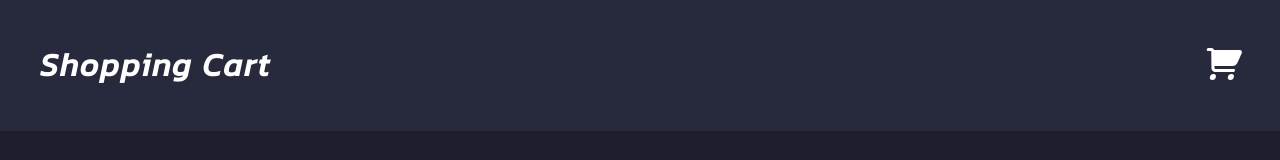
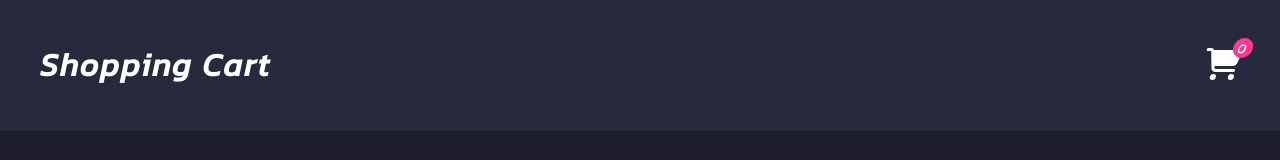
Before and after one commit to MuhdHanish/Redux-ShoppingCart, a React (Create React App) app: page / in a window 1280 px wide. Shown: the top 160 px of the page. Built offline with nearby package versions, Linux system fonts and the light colour scheme.

Commit message:
cart count added in head but there is some small issues

```diff
--- a/src/components/Header/Header.css
+++ b/src/components/Header/Header.css
@@ -12,3 +12,18 @@ header .container{
 .icon-container {
  transform: skewX(-10deg);
 }
+
+.cart-count-header{
+ width: 20px;
+ height: 20px;
+ border-radius: 50%;
+ background-color: #ff398f;
+ color: white;
+ font-size: 13px;
+ display: flex;
+ justify-content: center;
+ align-items: center;
+ position: absolute;
+ top: -10px;
+ right: -10px;
+}
--- a/src/components/Header/Header.jsx
+++ b/src/components/Header/Header.jsx
@@ -1,15 +1,20 @@
-import React from 'react';
-import { FontAwesomeIcon } from '@fortawesome/react-fontawesome';
-import { faCartShopping } from '@fortawesome/free-solid-svg-icons';
-import "./Header.css"
+import React from "react";
+import { FontAwesomeIcon } from "@fortawesome/react-fontawesome";
+import { faCartShopping } from "@fortawesome/free-solid-svg-icons";
+import "./Header.css";
+import { useSelector } from "react-redux";
 
 const Header = () => {
+  const {cartList} = useSelector((state)=>state.cart)
   return (
     <header>
       <div className="container">
         <h1>Shopping Cart</h1>
-        <div className="icon-container">
-          <FontAwesomeIcon icon={faCartShopping} size="2x"/>
+        <div className="right-section">
+          <div className="icon-container">
+            <div className="cart-count-header">{cartList?.length}</div>
+            <FontAwesomeIcon icon={faCartShopping} size="2x" />
+          </div>
         </div>
       </div>
     </header>
--- a/src/components/ProductList/ProductList.css
+++ b/src/components/ProductList/ProductList.css
@@ -5,6 +5,7 @@
 
 section{
  display: flex;
+ justify-content: center;
  flex-wrap: wrap;
  column-gap: 25px;
 }
```
